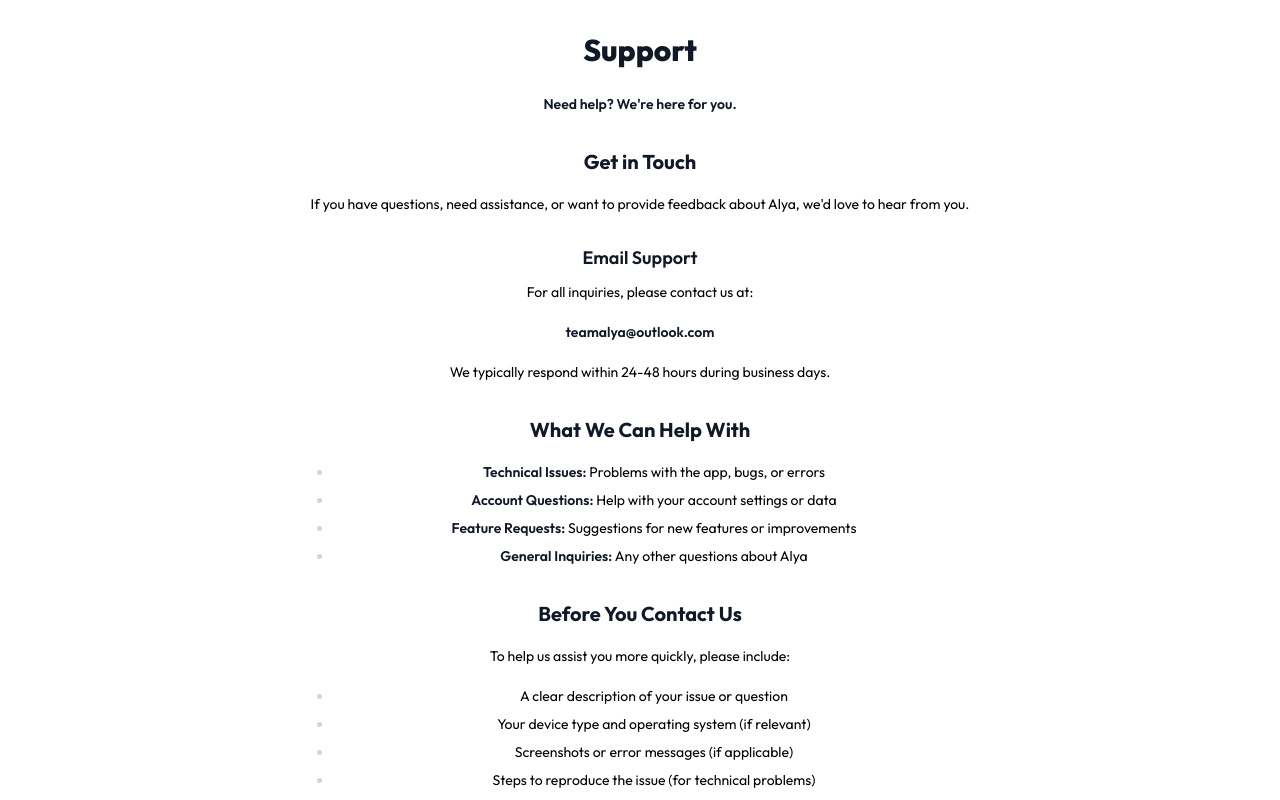
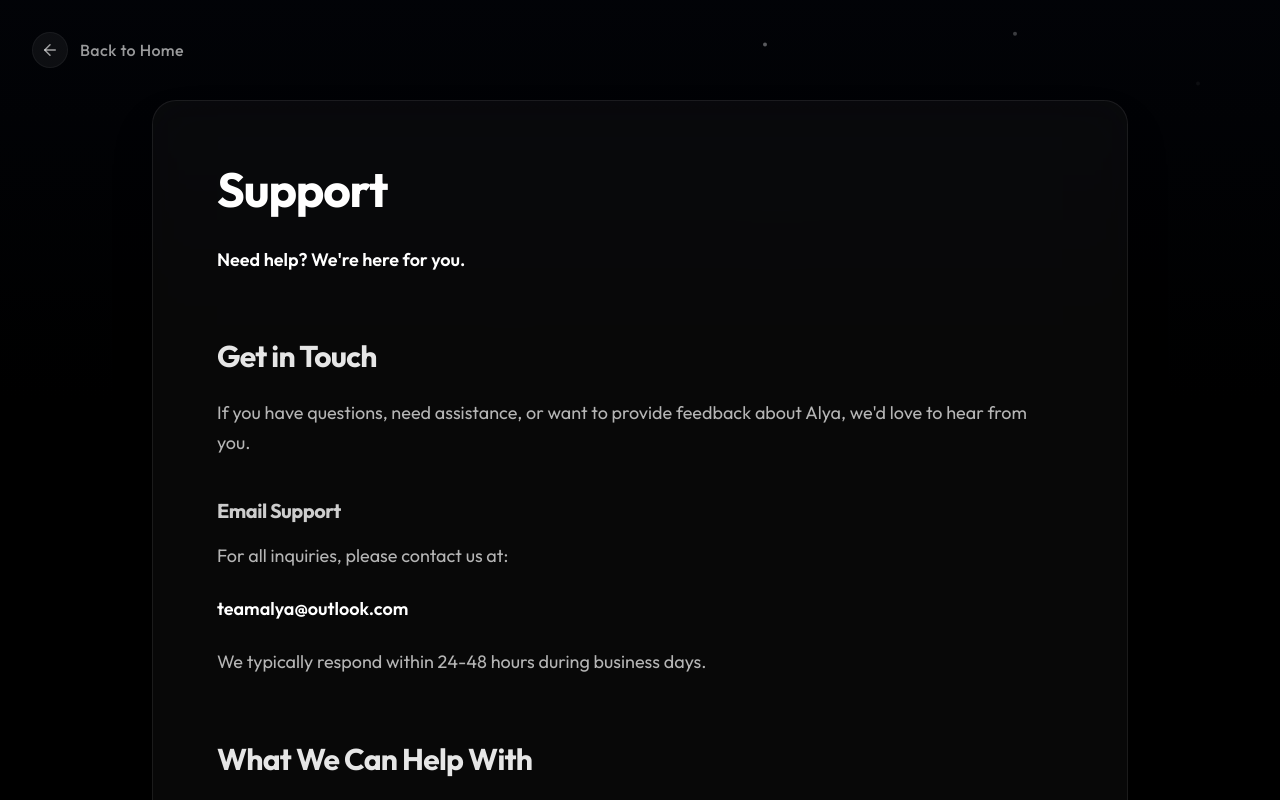
Before and after one commit to ambjn/alya-web, a React (Vite) app: page /support in a window 1280 px wide. Shown: the top 800 px of the page. Built offline with nearby package versions, Linux system fonts and the light colour scheme.

Commit message:
feat: Revamp markdown page with loading/error states and improved UI, and add support link to footer.

```diff
--- a/src/components/Footer.tsx
+++ b/src/components/Footer.tsx
@@ -22,6 +22,13 @@
             >
                 Privacy Policy
             </Link>
+            <span className="text-white/60" aria-hidden="true">·</span>
+            <Link
+                to="/support"
+                className="hover:text-white transition-colors duration-200"
+            >
+                Support
+            </Link>
         </nav>
         <p className="text-white/60 text-[10px] md:text-[11px]">
             © 2026, All rights reserved.
--- a/src/components/MarkdownPage.tsx
+++ b/src/components/MarkdownPage.tsx
@@ -1,5 +1,10 @@
 import { useEffect, useState } from "react";
 import ReactMarkdown from "react-markdown";
+import { ArrowLeft, Loader2, AlertCircle } from "lucide-react";
+import { Link } from "react-router-dom";
+import { motion } from "framer-motion";
+import { ParticleBackground } from "./ParticleBackground";
+import { Footer } from "./Footer";
 
 interface MarkdownPageProps {
     file: string;
@@ -8,30 +13,99 @@
 export const MarkdownPage = ({ file }: MarkdownPageProps) => {
     const [content, setContent] = useState("");
     const [error, setError] = useState<string | null>(null);
+    const [loading, setLoading] = useState(true);
 
     useEffect(() => {
+        setLoading(true);
         fetch(`/docs/${file}`)
             .then((res) => {
                 if (!res.ok) throw new Error(`Failed to load ${file}`);
                 return res.text();
             })
-            .then(setContent)
-            .catch((err) => setError(err.message));
+            .then((text) => {
+                setContent(text);
+                setLoading(false);
+            })
+            .catch((err) => {
+                setError(err.message);
+                setLoading(false);
+            });
     }, [file]);
+
+    if (loading) {
+        return (
+            <div className="min-h-screen bg-black flex items-center justify-center">
+                <Loader2 className="w-8 h-8 text-white/50 animate-spin" />
+            </div>
+        );
+    }
 
     if (error) {
         return (
-            <div className="min-h-screen bg-background flex items-center justify-center p-8">
-                <p className="text-destructive">{error}</p>
+            <div className="min-h-screen bg-black flex flex-col items-center justify-center p-8 text-center">
+                <div className="bg-red-500/10 p-4 rounded-full mb-4">
+                    <AlertCircle className="w-8 h-8 text-red-500" />
+                </div>
+                <h2 className="text-2xl font-bold text-white mb-2">Unable to load content</h2>
+                <p className="text-white/60 mb-8 max-w-md">{error}</p>
+                <Link
+                    to="/"
+                    className="px-6 py-2 bg-white text-black rounded-full font-medium hover:bg-white/90 transition-colors"
+                >
+                    Back to Home
+                </Link>
             </div>
         );
     }
 
     return (
-        <div className="min-h-screen bg-background flex items-center justify-center p-8">
-            <div className="max-w-2xl text-center text-foreground prose dark:prose-invert prose-sm">
-                <ReactMarkdown>{content}</ReactMarkdown>
+        <div className="min-h-screen bg-black text-white flex flex-col font-sans relative">
+            <div className="fixed inset-0 z-0">
+                <ParticleBackground />
+                <div className="absolute inset-0 bg-gradient-to-b from-blue-900/5 via-black to-black pointer-events-none" />
             </div>
+
+            <nav className="relative z-50 p-6 md:p-8 flex justify-between items-center max-w-7xl mx-auto w-full">
+                <Link
+                    to="/"
+                    className="group flex items-center gap-3 text-white/60 hover:text-white transition-colors duration-300"
+                >
+                    <div className="p-2 rounded-full bg-white/5 group-hover:bg-white/10 border border-white/5 group-hover:border-white/10 transition-all">
+                        <ArrowLeft size={18} />
+                    </div>
+                    <span className="font-medium tracking-wide">Back to Home</span>
+                </Link>
+            </nav>
+
+            <main className="relative z-10 w-full max-w-5xl mx-auto px-4 sm:px-6 pb-24 flex-grow flex flex-col">
+                <motion.div
+                    initial={{ opacity: 0, y: 20 }}
+                    animate={{ opacity: 1, y: 0 }}
+                    transition={{ duration: 0.6, ease: "easeOut" }}
+                    className="flex-grow"
+                >
+                    <div className="relative group">
+
+                        <div className="relative backdrop-blur-xl bg-white/[0.03] border border-white/[0.08] rounded-3xl p-8 md:p-16 shadow-2xl">
+                            <article className="prose prose-invert prose-lg max-w-none
+                                prose-headings:font-bold prose-headings:tracking-tight
+                                prose-h1:text-4xl md:prose-h1:text-5xl prose-h1:mb-8 prose-h1:text-white prose-h1:leading-tight
+                                prose-h2:text-2xl md:prose-h2:text-3xl prose-h2:mt-16 prose-h2:mb-6 prose-h2:text-white/90
+                                prose-h3:text-xl prose-h3:mt-10 prose-h3:mb-4 prose-h3:text-white/80
+                                prose-p:text-white/70 prose-p:leading-relaxed prose-p:mb-6
+                                prose-a:text-blue-400 prose-a:no-underline hover:prose-a:text-blue-300 prose-a:transition-colors
+                                prose-strong:text-white prose-strong:font-semibold
+                                prose-ul:list-disc prose-ul:pl-6 prose-ul:my-6 prose-li:marker:text-blue-500/50 prose-li:pl-2
+                                prose-blockquote:border-l-4 prose-blockquote:border-blue-500/50 prose-blockquote:bg-blue-900/5 prose-blockquote:py-4 prose-blockquote:px-6 prose-blockquote:rounded-r-lg prose-blockquote:not-italic prose-blockquote:my-8
+                                prose-hr:border-white/10 prose-hr:my-12">
+                                <ReactMarkdown>{content}</ReactMarkdown>
+                            </article>
+                        </div>
+                    </div>
+                </motion.div>
+            </main>
+
+            <Footer />
         </div>
     );
 };
```
